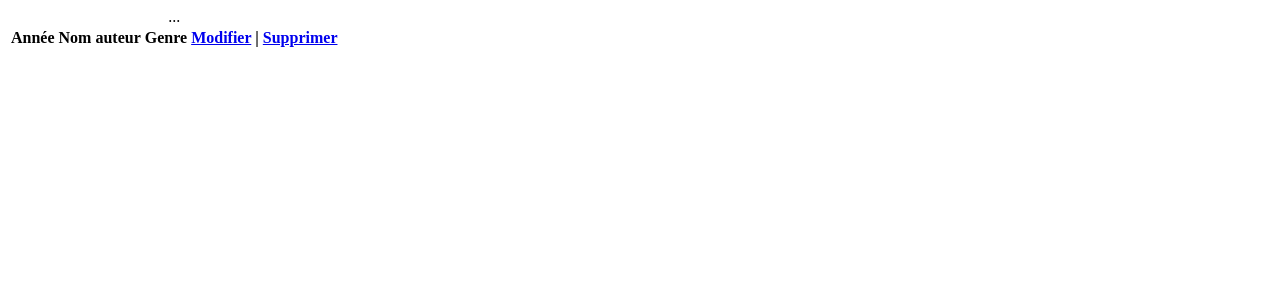
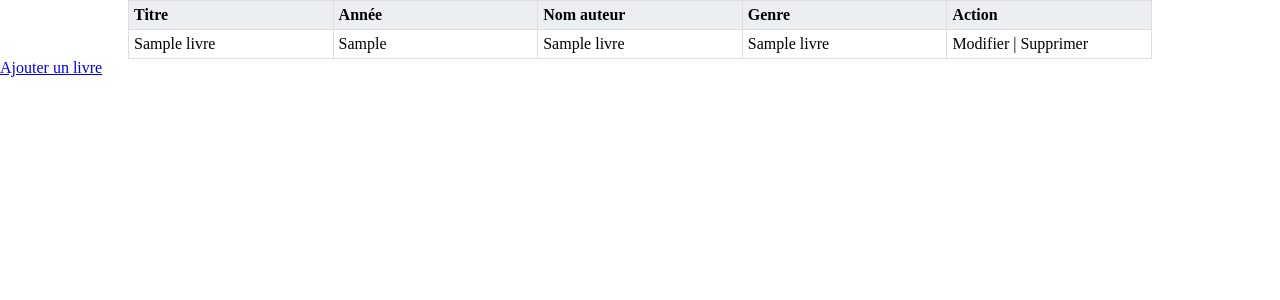
Before and after one commit to k1383/Bibliotheque-PHP, a PHP site: page /livres/liste.php in a window 1280 px wide. Shown: the top 300 px of the page. Run offline with PHP 8.4, Linux system fonts and the light colour scheme; tables that the repository leaves empty or names only in its code hold one stand-in row (values such as "Sample post"); lists and menus that the app fills with data are empty.

Commit message:
modifier

```diff
--- a/css/style.css
+++ b/css/style.css
@@ -24,3 +24,53 @@
         color: cornflowerblue;
     }
 }
+
+/** Livre liste.php */
+
+.table_component {
+   margin:auto;
+    overflow: auto;
+    width: 80%;
+}
+.table_component table {
+    border: 1px solid #dededf;
+    height: 100%;
+    width: 100%;
+    table-layout: fixed;
+    border-collapse: collapse;
+    border-spacing: 1px;
+    text-align: left;
+}
+.table_component caption {
+    caption-side: top;
+    text-align: left;
+}
+.table_component th {
+    border: 1px solid #dededf;
+    background-color: #eceff1;
+    color: #000000;
+    padding: 5px;
+}
+.table_component td {
+    border: 1px solid #dededf;
+    background-color: #ffffff;
+    color: #000000;
+    padding: 5px;
+}
+#Modify {
+    color: black;
+    text-decoration: none;
+    &:hover {
+        color: cornflowerblue;
+    }
+}
+#Add {
+    color: black;
+    text-decoration: none;
+    &:hover {
+        color: red;
+    }
+}
+#AddOfBook  {
+    color: black;
+}
--- a/livres/liste.php
+++ b/livres/liste.php
@@ -1,30 +1,54 @@
+<!DOCTYPE html>
+<html lang="fr">
+<head>
+    <meta charset="UTF-8">
+    <meta name="viewport" content="width=device-width, initial-scale=1.0">
+    <link rel="stylesheet" href="../css/style.css">
+    <title>Document</title>
+</head>
+<body>
+    <div class="table_component" role="region" tabindex="0">
+        <table> <!-- Ouverture du tab -->
+            <caption></caption>
+            <thead>
+                <tr>
+                    <th>Titre</th>
+                    <th>Année</th>
+                    <th>Nom auteur</th>
+                    <th>Genre</th>
+                    <th>Action</th>
+                </tr>
+            </thead>
+            <tbody>
+</body>
+</html>
+
 <?php
 
     require_once('../config/db.php');
 
+    //* On récupérer tous nos éléments
+    $stmt = $pdo->prepare('SELECT id_livre, titre, annee_publication as annee, nom_auteur as auteur, nom_genre as genre
+                            FROM livres l
+                            LEFT JOIN auteurs a ON l.fk_id_auteur=a.id_auteur
+                            LEFT JOIN genres  g ON g.id_genre=l.fk_id_genre');
+    $stmt->execute();
+    $books = $stmt->fetchAll();
+
+   foreach($books as $book):
 ?>
 
-<!DOCTYPE html>
-<html lang="en">
-<head>
-    <meta charset="UTF-8">
-    <meta name="viewport" content="width=device-width, initial-scale=1.0">
-    <title>Document</title>
-</head>
-<body>
-
-<div class="table_component" role="region" tabindex="0">
-<table>
-    <caption>...</caption>
-    <thead>
-        <tr>
-            <th>Année</th>
-            <th>Nom auteur</th>
-            <th>Genre</th>
-            <th><a href="#">Modifier</a> | <a href="#">Supprimer</a></th>
-        </tr>
-    </thead>
-</table>
-
-</body>
-</html>
+                <tr>
+                    <td><?=$book['titre'] ?></td>
+                    <td><?=$book['annee'] ?></td>
+                    <td><?=$book['auteur'] ?></td>
+                    <td><?=$book['genre'] ?></td>
+                    <td><a id="Modify" href="../livres/modifier.php?id=<?=$book['id_livre']?>">Modifier</a> | <a id="Add" href="../livres/supprimer.php?id=<?=$book['id_livre']?>">Supprimer</a></td>
+                </tr>
+<?php
+    endforeach;
+?>
+            </tbody>
+        </table> <!-- Fermeture du tab -->
+    </div>
+    <a href="../livres/ajouter.php">Ajouter un livre</a>
```
Also changed, not shown: livres/ajouter.php (+90 -0 lines), livres/modifier.php (+57 -0 lines), livres/supprimer.php (+19 -0 lines).
